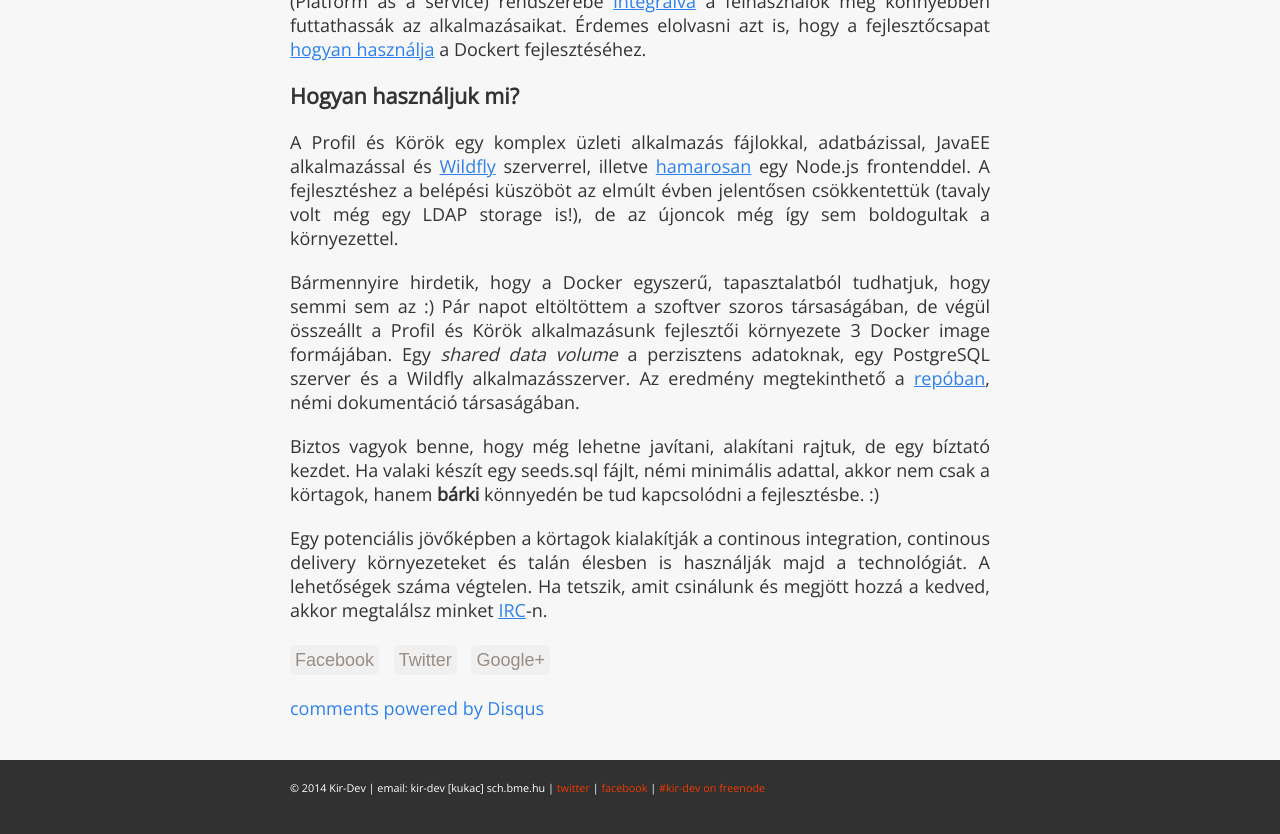
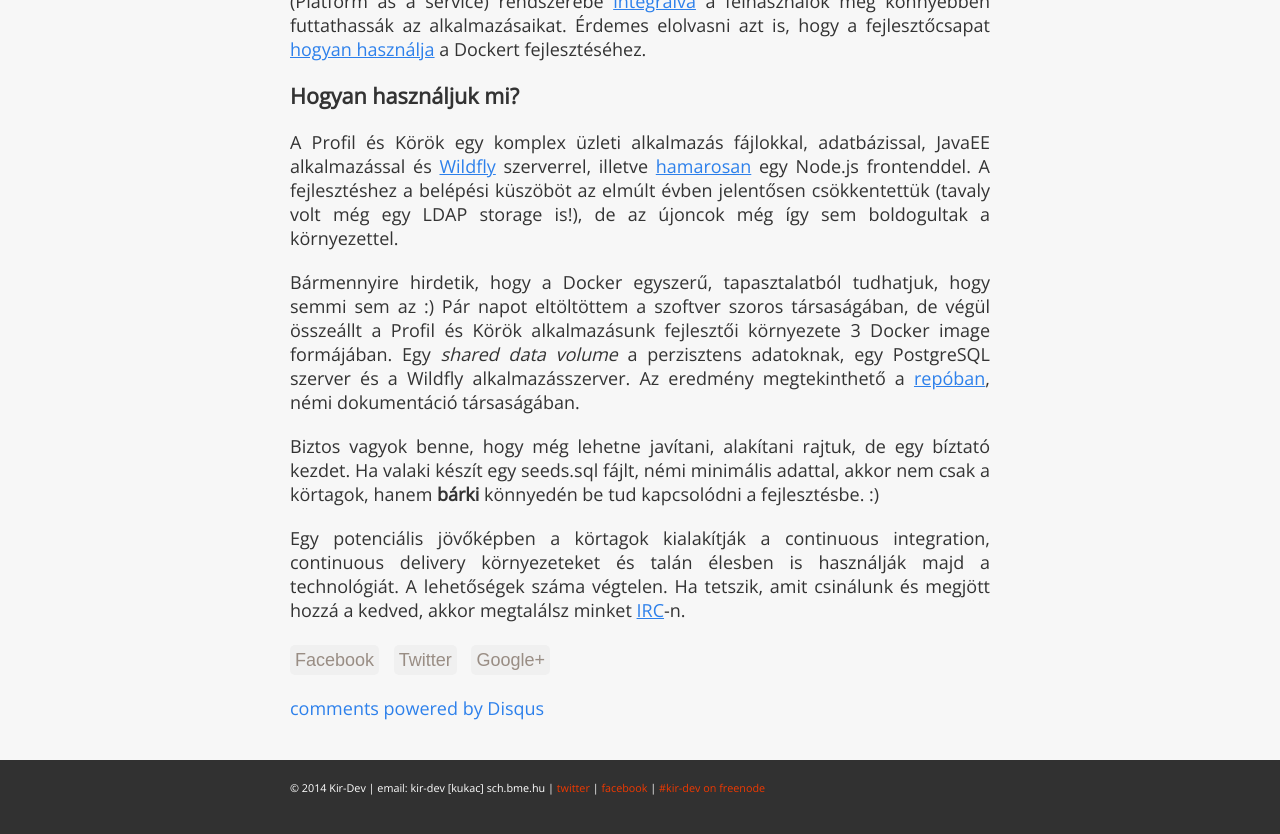
Before and after one commit to kir-dev/kir-dev.sch.bme.hu, a Jekyll site: the page built from _posts/2014-06-09-we-docker.md, in a window 1280 px wide and 900 px high, scrolled down 1505 px. Shown: the top 834 px of the window. Built offline with Jekyll 4.4.1, drawn with Linux system fonts in a browser that asks for light colours; Markdown is read by kramdown in place of the engine named in the settings; comment, search, counter and statistics services are not loaded.

Commit message:
fixed typo

```diff
--- a/_posts/2014-06-09-we-docker.md
+++ b/_posts/2014-06-09-we-docker.md
@@ -80,7 +80,7 @@ Biztos vagyok benne, hogy még lehetne javítani, alakítani rajtuk, de egy bíz
 Ha valaki készít egy seeds.sql fájlt, némi minimális adattal, akkor nem csak a körtagok,
 hanem **bárki** könnyedén be tud kapcsolódni a fejlesztésbe. :)
 
-Egy potenciális jövőképben a körtagok kialakítják a continous integration, continous
+Egy potenciális jövőképben a körtagok kialakítják a continuous integration, continuous
 delivery környezeteket és talán élesben is használják majd a technológiát.
 A lehetőségek száma végtelen. Ha tetszik, amit csinálunk és megjött hozzá a kedved,
 akkor megtalálsz minket [IRC][9]-n.
```
